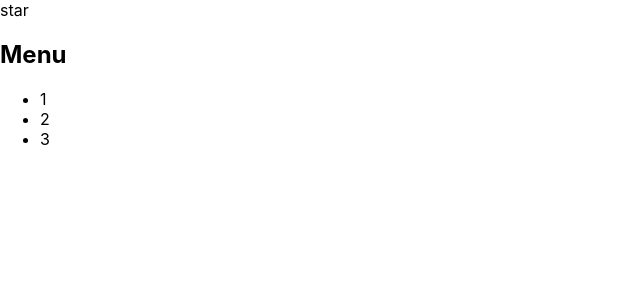
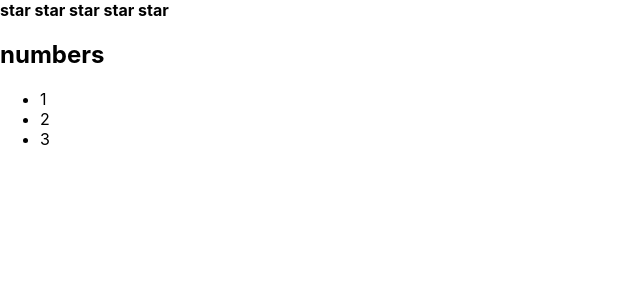
Before and after one commit to alexkarunny/react_prosto, a React (Create React App) app: page / in a window 1280 px wide. Shown: the top 300 px of the page, without its empty margins (0-640 px from the left). Built offline with nearby package versions, Linux system fonts and the light colour scheme.

Commit message:
03_props

```diff
--- a/src/App.tsx
+++ b/src/App.tsx
@@ -1,50 +1,14 @@
 import React from 'react';
 import './App.css';
+import {Accordion} from "./components/Accordion/Accordion";
+import {Rating} from "./components/Rating/Rating";
 
 export function App() {
     console.log("app rendering")
     return (
         <div>
-            <Rating/>
-            <Accordion/>
+            <Rating value={5}/>
+            <Accordion title={'numbers'}/>
         </div>
     );
 }
-
-function Rating() {
-    console.log("rating rendering");
-    return (
-        <div>
-            <Star/>
-        </div>
-    )
-}
-
-function Accordion() {
-    console.log("accordion rendering")
-    return (
-        <div>
-            <AccordionTitle/>
-            <AccordionBody/>
-        </div>
-    )
-}
-
-function Star() {
-    console.log("star rendering");
-    return <span>star </span>
-}
-
-function AccordionTitle() {
-    return <h2>Menu</h2>
-}
-
-function AccordionBody() {
-    return (
-        <ul>
-            <li>1</li>
-            <li>2</li>
-            <li>3</li>
-        </ul>
-    )
-}
--- /dev/null
+++ b/src/components/Accordion/Accordion.tsx
@@ -0,0 +1,33 @@
+import React from "react";
+
+type accordionProps = {
+    title: string
+}
+
+export function Accordion(props: accordionProps) {
+    console.log("accordion rendering")
+    return (
+        <div>
+            <AccordionTitle title={props.title}/>
+            <AccordionBody/>
+        </div>
+    )
+}
+
+type accordionTitleProps = {
+    title: string
+}
+
+function AccordionTitle(props: accordionTitleProps) {
+    return <h2>{props.title}</h2>
+}
+
+function AccordionBody() {
+    return (
+        <ul>
+            <li>1</li>
+            <li>2</li>
+            <li>3</li>
+        </ul>
+    )
+}
--- /dev/null
+++ b/src/components/Rating/Rating.tsx
@@ -0,0 +1,28 @@
+import React from "react";
+
+type ratingProps = {
+    value: 0 | 1 | 2 | 3 | 4 | 5
+}
+
+export function Rating(props: ratingProps) {
+    console.log("rating rendering");
+    return (
+        <div>
+            <Star selected={props.value > 0}/>
+            <Star selected={props.value > 1}/>
+            <Star selected={props.value > 2}/>
+            <Star selected={props.value > 3}/>
+            <Star selected={props.value > 4}/>
+
+        </div>
+    )
+}
+
+type starProps = {
+    selected: boolean
+}
+
+function Star(props: starProps) {
+
+    return props.selected ? <b><span>star </span></b> : <span>star </span>
+}
```
